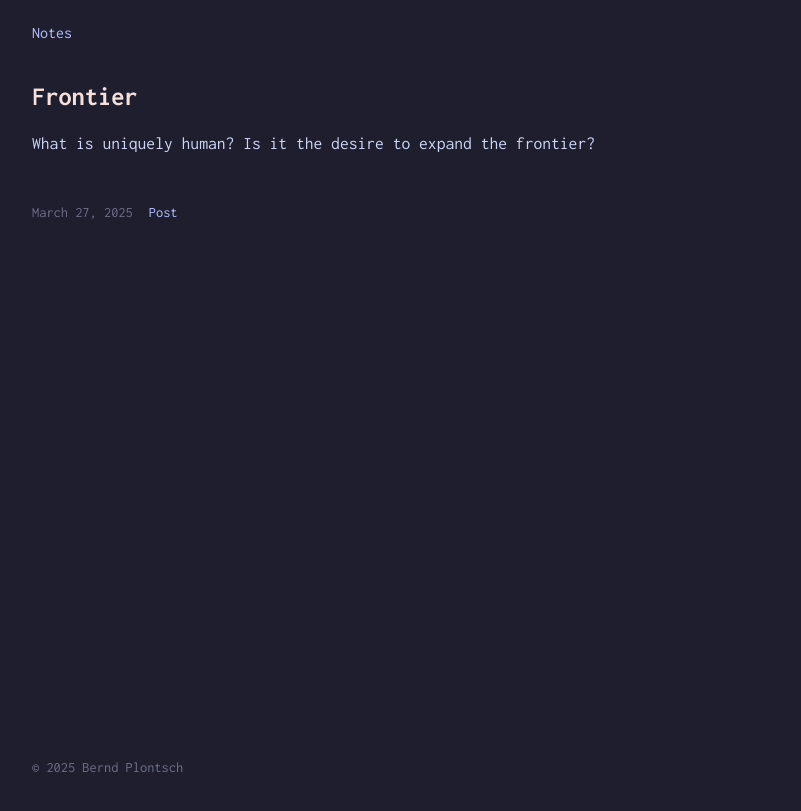
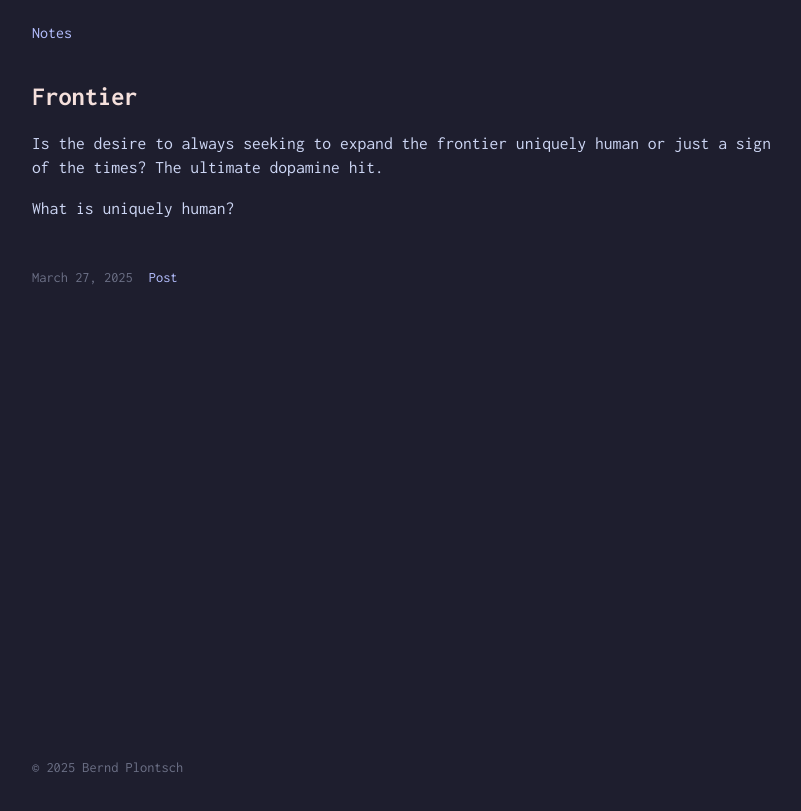
Before and after one commit to berndpl/notes-plontsch, a Jekyll site: the page built from _posts/2025/2025-03-27-frontier.md, in a window 1280 px wide. Shown: the top 811 px of the page, without its empty margins (228-1029 px from the left). Built offline with Jekyll 4.4.1, drawn with Linux system fonts in a browser that asks for light colours; our own code applies the rules of GitHub Pages for plain Markdown files.

Commit message:
post edits

```diff
--- a/_posts/2025/2025-03-27-frontier.md
+++ b/_posts/2025/2025-03-27-frontier.md
@@ -1 +1,3 @@
-What is uniquely human? Is it the desire to expand the frontier?
+Is the desire to always seeking to  expand the frontier uniquely human or just a sign of the times? The ultimate dopamine hit.
+
+What is uniquely human?
```
Also changed, not shown: _draft/quantifed.md (added, +5 -0 lines), _posts/2025/2025-03-22-future-proof.md (deleted, +0 -3 lines), _posts/2025/2025-03-22-replacements.md (added, +1 -0 lines), _posts/2025/2025-03-30-quantifed.md (deleted, +0 -5 lines).
